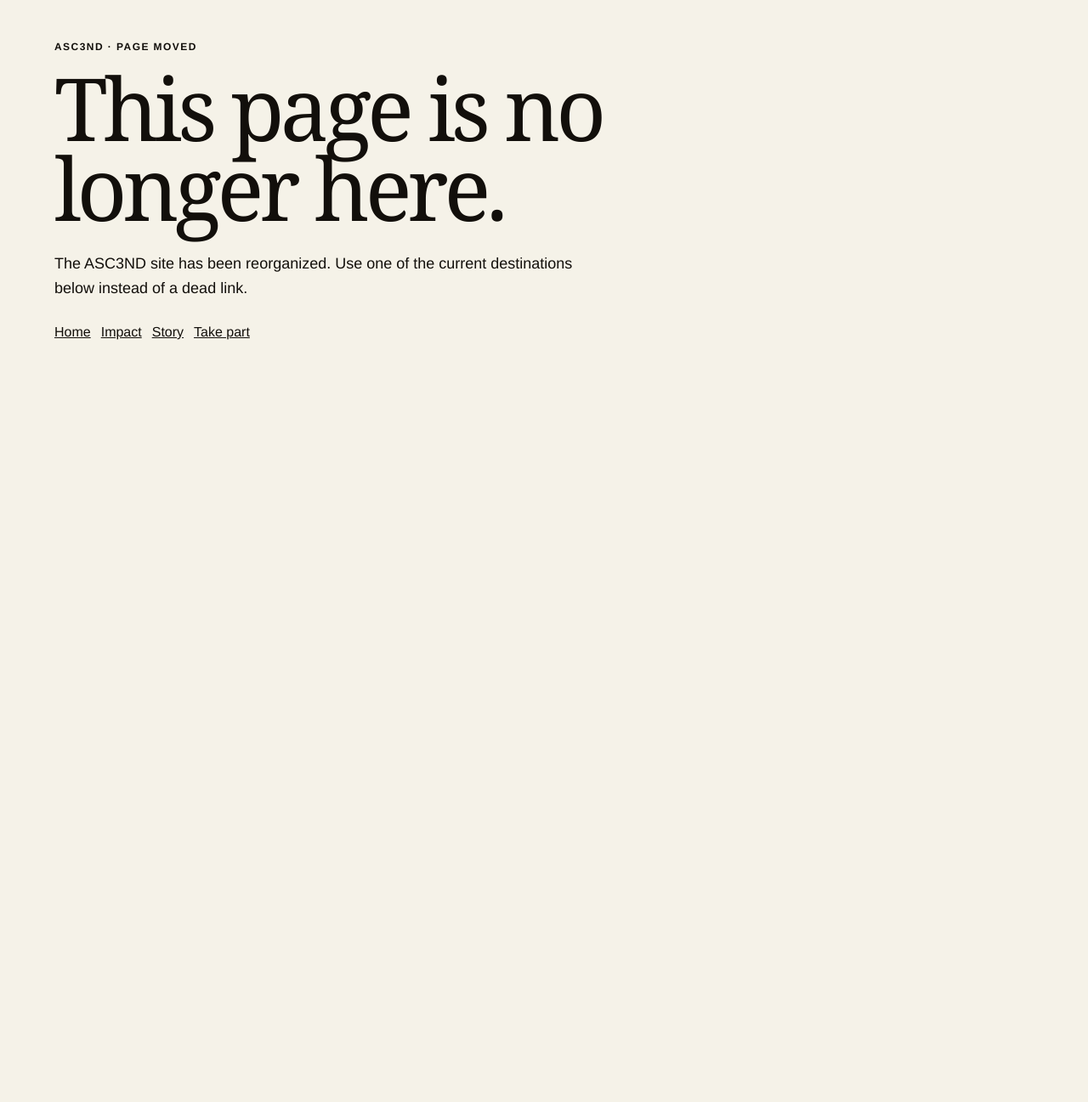
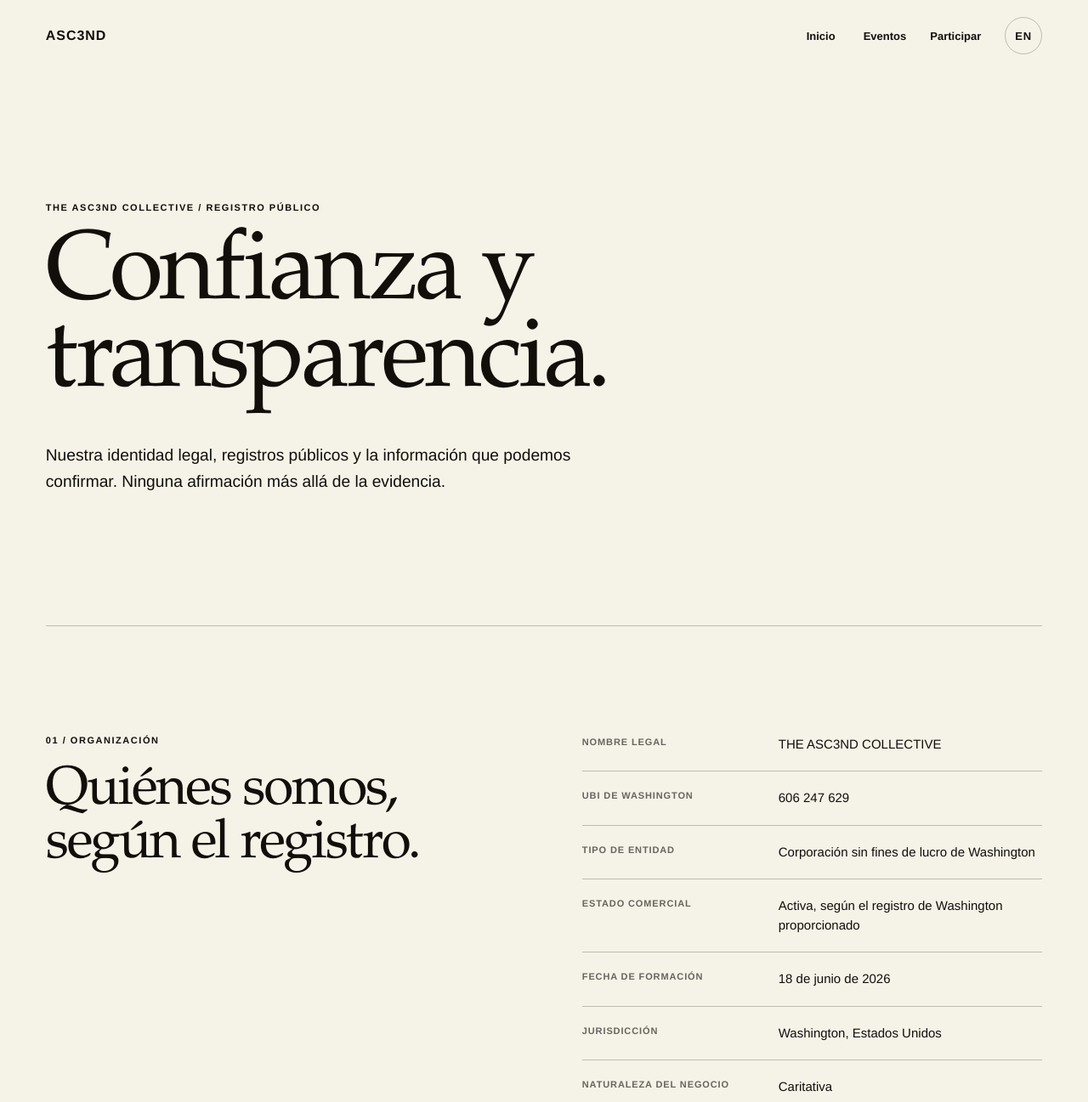
Before and after one commit to executiveusa/asc3nd-brand-site, a Next.js app: page /es/transparencia in a window 1280 px wide. Before the commit this address had no page. Shown: the top 1297 px of the page at 85% size. Before the commit the page ends 800 px from the top, so only its background shows below. Built offline with nearby package versions, Linux system fonts and the light colour scheme.

Commit message:
feat: add evidence-preserving Spanish transparency page

```diff
--- /dev/null
+++ b/app/es/transparencia/page.tsx
@@ -0,0 +1,69 @@
+import { BrandWordmark } from "@/components/BrandWordmark";
+import { LocaleSwitch } from "@/components/LocaleSwitch";
+import { SocialLinks } from "@/components/SocialLinks";
+import "../../transparency/transparency.css";
+
+export const metadata = {
+  title: "Confianza y transparencia | THE ASC3ND COLLECTIVE",
+  description: "Identidad corporativa de Washington y estado actual de la información pública fiscal y de registro caritativo de ASC3ND.",
+  alternates: { canonical: "https://asc3nd.org/es/transparencia", languages: { "en-US": "https://asc3nd.org/transparency", "es": "https://asc3nd.org/es/transparencia" } },
+};
+
+const facts = [
+  ["Nombre legal", "THE ASC3ND COLLECTIVE"],
+  ["UBI de Washington", "606 247 629"],
+  ["Tipo de entidad", "Corporación sin fines de lucro de Washington"],
+  ["Estado comercial", "Activa, según el registro de Washington proporcionado"],
+  ["Fecha de formación", "18 de junio de 2026"],
+  ["Jurisdicción", "Washington, Estados Unidos"],
+  ["Naturaleza del negocio", "Caritativa"],
+  ["Oficina principal", "Everett, Washington"],
+  ["Agente registrado", "Otha Minnifield Jr."],
+] as const;
+
+export default function TransparenciaPage() {
+  return <main id="main-content" tabIndex={-1} lang="es">
+    <header className="masthead shell">
+      <a className="wordmark" href="/es" aria-label="Inicio de ASC3ND"><BrandWordmark /></a>
+      <nav className="nav" aria-label="Navegación principal">
+        <a href="/es">Inicio</a><a href="/es/eventos">Eventos</a><a href="/es/participar">Participar</a>
+        <LocaleSwitch locale="es" enHref="/transparency" esHref="/es/transparencia" />
+      </nav>
+    </header>
+
+    <section className="transparency-hero shell" aria-labelledby="transparency-es-title">
+      <p className="eyebrow">THE ASC3ND COLLECTIVE / REGISTRO PÚBLICO</p>
+      <h1 id="transparency-es-title">Confianza y<br />transparencia.</h1>
+      <p>Nuestra identidad legal, registros públicos y la información que podemos confirmar. Ninguna afirmación más allá de la evidencia.</p>
+    </section>
+
+    <section className="transparency-section shell" aria-labelledby="identity-es-title">
+      <div className="transparency-intro"><p className="eyebrow">01 / ORGANIZACIÓN</p><h2 id="identity-es-title">Quiénes somos,<br />según el registro.</h2></div>
+      <div className="transparency-details">
+        <dl>{facts.map(([label,value]) => <div className="transparency-fact" key={label}><dt>{label}</dt><dd>{value}</dd></div>)}</dl>
+        <p className="transparency-source">Fuente: registro del Washington Corporations and Charities Filing System proporcionado por la organización. <a href="https://ccfs.sos.wa.gov/" target="_blank" rel="noreferrer">Consultar registros públicos de Washington ↗</a></p>
+      </div>
+    </section>
+
+    <section className="transparency-section shell" aria-labelledby="tax-es-title">
+      <div className="transparency-intro"><p className="eyebrow">02 / IMPUESTOS Y REGISTRO</p><h2 id="tax-es-title">Lo que está<br />confirmado.</h2></div>
+      <div className="transparency-details">
+        <div className="transparency-status"><h3>EIN federal</h3><p>Aún no confirmado para publicación.</p></div>
+        <div className="transparency-status"><h3>Estado federal de exención fiscal</h3><p>Aún no confirmado para publicación. La incorporación en Washington no establece por sí sola reconocimiento federal 501(c)(3).</p></div>
+        <div className="transparency-status"><h3>Registro caritativo de Washington</h3><p>Aún no confirmado para publicación. El registro para solicitar contribuciones caritativas es independiente del registro corporativo.</p></div>
+        <p className="transparency-source">Estas entradas describen la información disponible para este sitio. No afirman que se haya presentado o no una solicitud. <a href="https://www.irs.gov/charities-non-profits/tax-exempt-organization-search" target="_blank" rel="noreferrer">Búsqueda de organizaciones exentas del IRS ↗</a></p>
+      </div>
+    </section>
+
+    <section className="transparency-section shell" aria-labelledby="giving-es-title">
+      <div className="transparency-intro"><p className="eyebrow">03 / APORTACIONES</p><h2 id="giving-es-title">Aportar,<br />con claridad.</h2></div>
+      <div className="transparency-details">
+        <p>Antes de realizar una aportación, confirma directamente con la organización el destinatario legal y cualquier información sobre deducibilidad fiscal. Publicaremos aquí la información federal fiscal y de registro caritativo de Washington cuando esté verificada.</p>
+        <p>El estado corporativo sin fines de lucro por sí solo no representa que una aportación sea deducible de impuestos.</p>
+        <a className="transparency-cta" href="/es/participar">Explora formas de participar <span aria-hidden="true">↗</span></a>
+      </div>
+    </section>
+
+    <footer className="footer interior-footer"><div className="shell transparency-footer"><p>THE ASC3ND COLLECTIVE · Washington UBI 606 247 629</p><nav aria-label="Navegación del pie"><a href="/es">Inicio</a><a href="/es/eventos">Eventos</a><a href="/es/participar">Participar</a><a href="mailto:main@asc3nd.org">Contacto</a></nav><SocialLinks /></div></footer>
+  </main>;
+}
```
